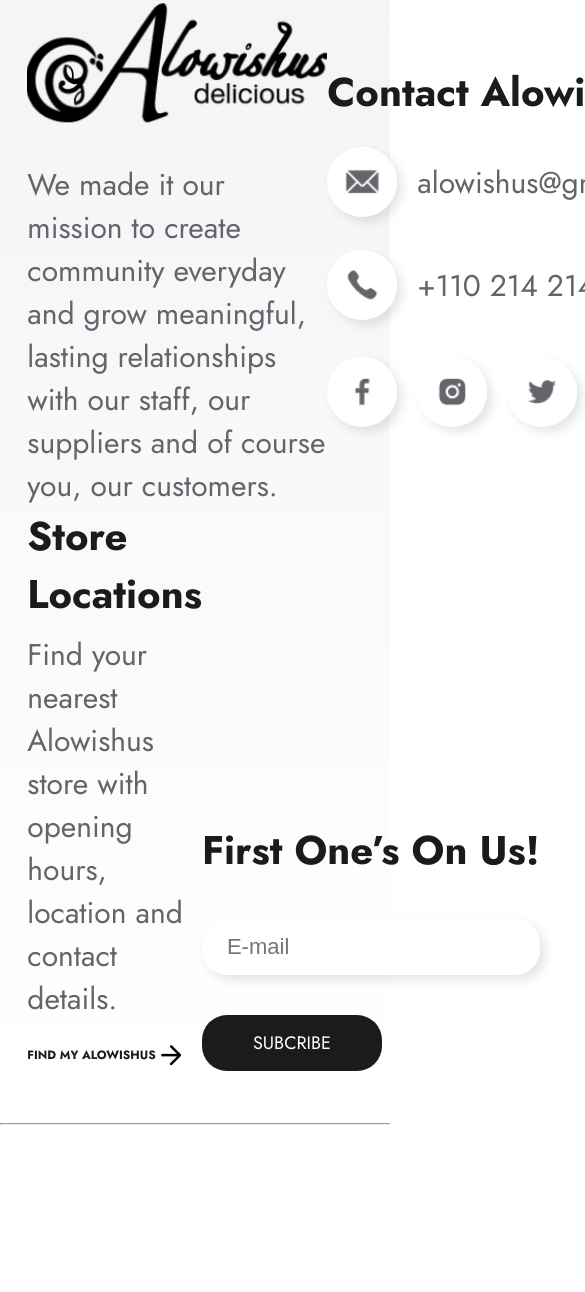
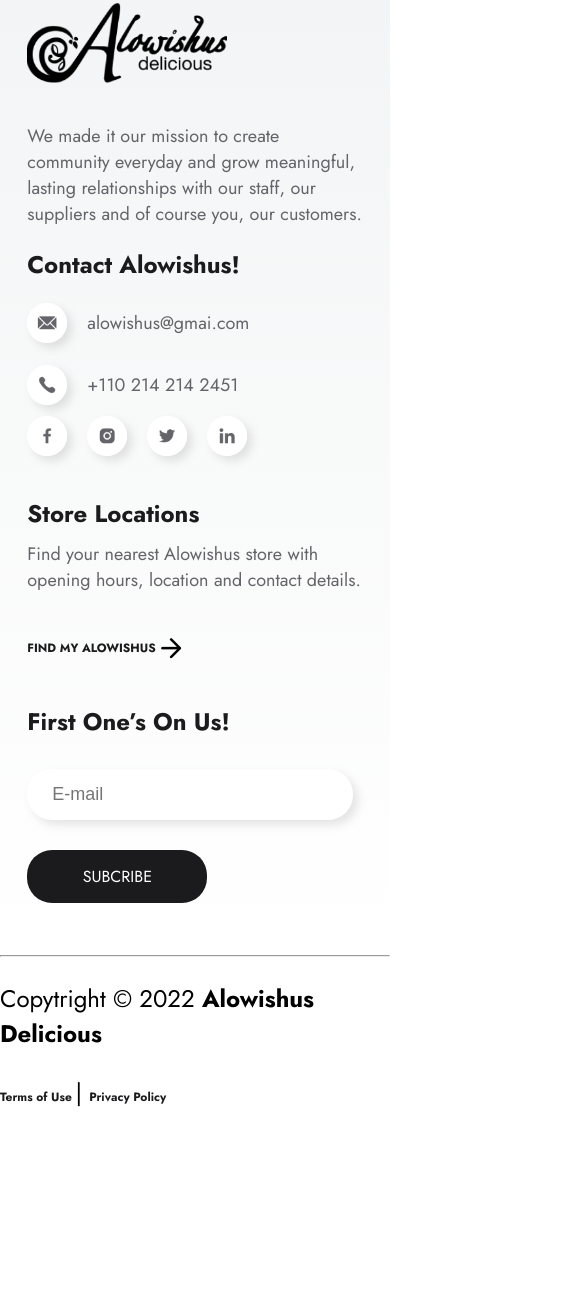
Before and after one commit to RinaLeem/Coffee_shop, a website: page main.html in a window 390 px wide. Shown: the part 4370-5662 px from the top of the page, 585 px wide, since content can reach past the window. After the commit the page ends 5480 px from the top, so only its background shows below. Drawn offline with nearby package versions, Linux system fonts and the light colour scheme.

Commit message:
Added footer

```diff
--- a/main.html
+++ b/main.html
@@ -372,10 +372,15 @@
       </div>
     </section>
 
-    <footer class="footer">
-      <hr>
-
-      <div class="conteiner"></div>
+    <footer class="footer"><hr>
+      <div class="conteiner">
+        <div class="footer__section">
+            <p class="footer__sign">Copytright © 2022 <b>Alowishus Delicious</b></p>
+          <div class="footer__links">
+            <a href="#">Terms of Use </a> | <a href="#"> Privacy Policy</a>
+          </div>
+        </div>
+      </div>
     </footer>
 
     <script src="https://cdn.jsdelivr.net/npm/swiper@11/swiper-bundle.min.js"></script>
--- a/styles/contact.css
+++ b/styles/contact.css
@@ -25,6 +25,7 @@
 }
 .contact__text {
   margin: 0;
+  margin-bottom: 20px;
 }
 .contact__contact {
   width: 400px;
@@ -87,6 +88,34 @@
 }
 
 @media (max-width: 992px) {
+  .contact__card {
+    flex-direction: column;
+  }
+  .contact__info {
+    width: 100%;
+  }
+  .contact__contact {
+    width: 100%;
+  }
 }
 @media (max-width: 768px) {
+  .contact__logo {
+    width: 200px;
+  }
+  .contact__img {
+    width: 40px;
+    height: 40px;
+  }
+  .contact__link-button {
+    width: 40px;
+    height: 40px;
+  }
+  .contact__pair {
+    margin: 0;
+    padding: 0;
+  }
+  .contact__email {
+    margin-top: 20px;
+    margin-bottom: 30px;
+  }
 }
--- a/styles/fonts.css
+++ b/styles/fonts.css
@@ -156,6 +156,25 @@
   .review__text {
     font-size: 14px;
   }
+
+  .contact__text {
+    font-size: 18px;
+  }
+  .contact__title {
+    font-size: 40px;
+  }
+  .contact__line {
+    font-size: 30px;
+  }
+  .contact__find {
+    font-size: 18px;
+  }
+  .contact__email {
+    font-size: 22px;
+  }
+  .contact__button {
+    font-size: 18px;
+  }
 }
 
 @media (max-width: 768px) {
@@ -194,4 +213,17 @@
   .review__comment {
     font-size: 16px;
   }
+
+  .contact__line {
+    font-size: 18px;
+  }
+  .contact__title {
+    font-size: 24px;
+  }
+  .contact__email {
+    font-size: 18px;
+  }
+  .contact__button {
+    font-size: 16px;
+  }
 }
--- a/styles/style.css
+++ b/styles/style.css
@@ -44,10 +44,6 @@
   margin: 0 auto;
 }
 
-.footer {
-  height: 20vh;
-}
-
 @media (max-width: 992px) {
   .container {
     width: 100%;
```
